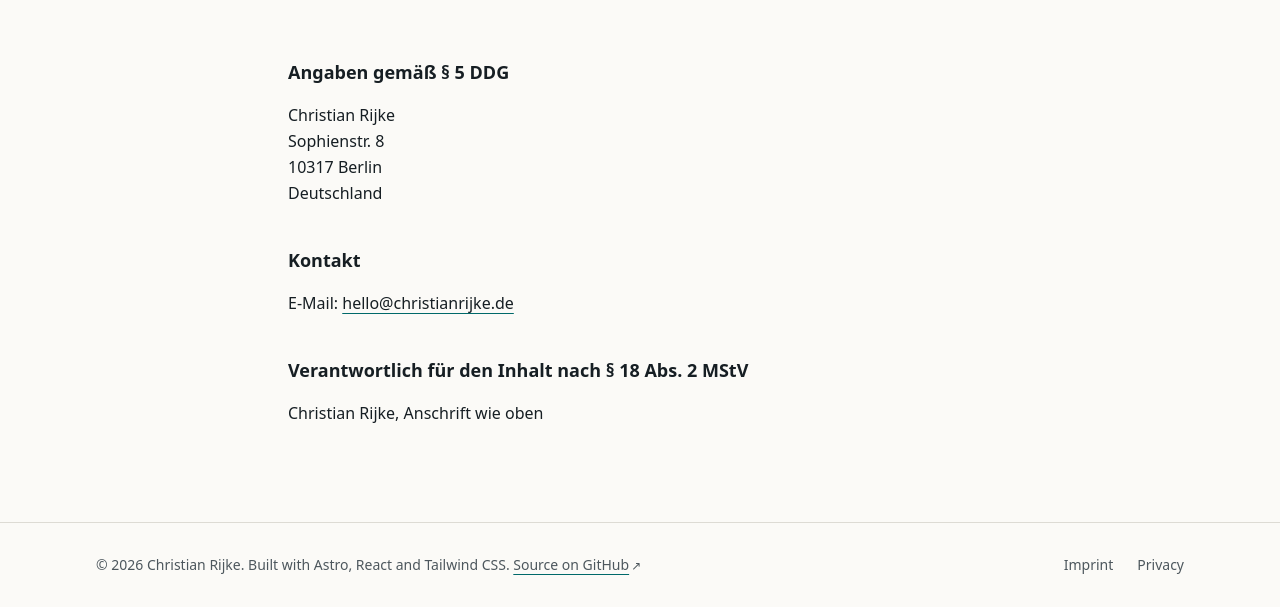
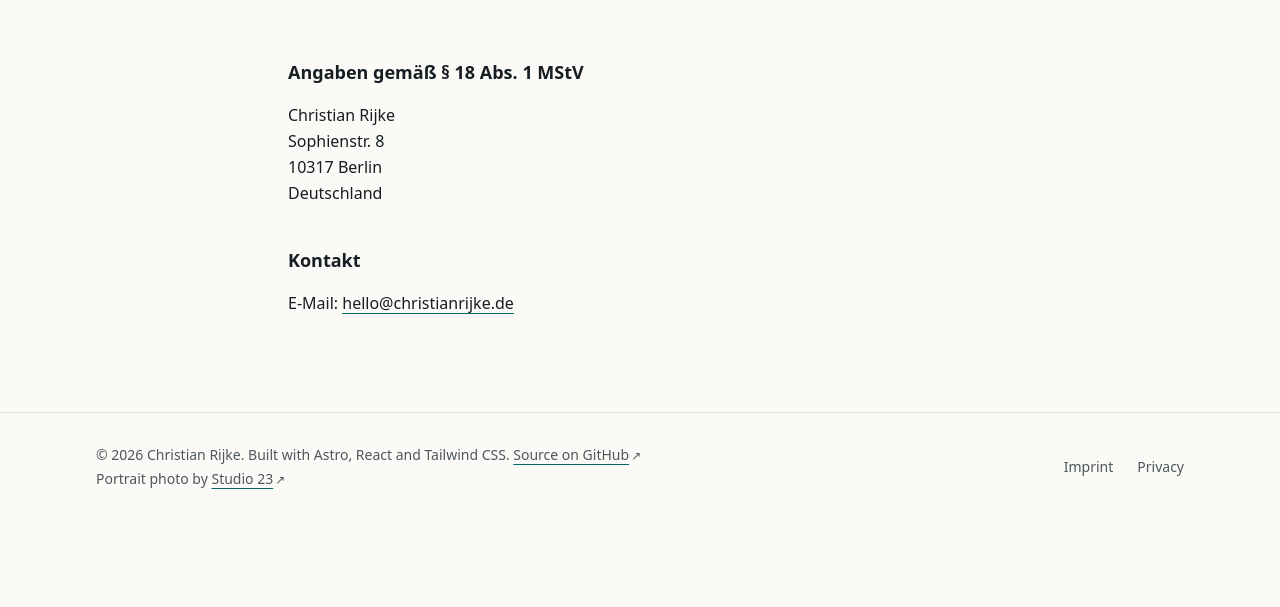
Before and after one commit to crijke/christianrijke.de, an Astro site: page /imprint in a window 1280 px wide. Shown: the part 207-814 px from the top of the page. Built offline with nearby package versions, Linux system fonts and the light colour scheme; Astro itself is replaced by a stand-in of ours.

Commit message:
feat: update SiteFooter to include portrait credit and modify imprint section heading

```diff
--- a/src/components/SectionNav.test.tsx
+++ b/src/components/SectionNav.test.tsx
@@ -62,14 +62,17 @@ describe('SectionNav', () => {
     render(<SectionNav />);
     expect(screen.queryByRole('link', { current: true })).not.toBeInTheDocument();
 
-    intersect('work', true);
-    expect(screen.getByRole('link', { current: true })).toHaveTextContent('Work');
+    // Independent of which sections the home page config enables.
+    const [first, second] = sections;
 
-    intersect('work', false);
-    intersect('experience', true);
-    expect(screen.getByRole('link', { current: true })).toHaveTextContent('Experience');
+    intersect(first.id, true);
+    expect(screen.getByRole('link', { current: true })).toHaveTextContent(first.label);
 
-    intersect('experience', false);
+    intersect(first.id, false);
+    intersect(second.id, true);
+    expect(screen.getByRole('link', { current: true })).toHaveTextContent(second.label);
+
+    intersect(second.id, false);
     expect(screen.queryByRole('link', { current: true })).not.toBeInTheDocument();
   });
 
@@ -84,6 +87,8 @@ describe('SectionNav', () => {
       window.dispatchEvent(new Event('scroll'));
     });
 
-    expect(screen.getByRole('link', { current: true })).toHaveTextContent('Contact');
+    expect(screen.getByRole('link', { current: true })).toHaveTextContent(
+      sections[sections.length - 1].label,
+    );
   });
 });
--- a/src/components/SiteFooter.tsx
+++ b/src/components/SiteFooter.tsx
@@ -5,12 +5,20 @@ export function SiteFooter() {
   return (
     <footer className="border-t border-line">
       <div className="container-page flex flex-col gap-4 py-8 text-sm text-muted sm:flex-row sm:items-center sm:justify-between">
+        <div className="space-y-1">
           <p>
             © {new Date().getFullYear()} {profile.name}. Built with Astro, React and Tailwind CSS.{' '}
             <ExternalLink href={profile.source} className="link text-muted">
               Source on GitHub
             </ExternalLink>
           </p>
+          <p>
+            Portrait photo by{' '}
+            <ExternalLink href={profile.portraitCredit.href} className="link text-muted">
+              {profile.portraitCredit.label}
+            </ExternalLink>
+          </p>
+        </div>
         <ul aria-label="Legal" className="flex gap-6">
           <li>
             <a href="/imprint" className="hover:text-ink">
--- a/src/content/profile.ts
+++ b/src/content/profile.ts
@@ -16,6 +16,7 @@ export const profile = {
     xing: { label: 'Xing', href: 'https://www.xing.com/profile/Christian_Rijke' },
   },
   source: 'https://github.com/crijke/christianrijke.de',
+  portraitCredit: { label: 'Studio 23', href: 'https://www.bewerbungsfotos-friedrichshain.com/' },
 } as const satisfies {
   links: Record<string, Link>;
   [key: string]: unknown;
--- a/src/pages/imprint.astro
+++ b/src/pages/imprint.astro
@@ -4,7 +4,7 @@ import { profile } from '../content/profile';
 ---
 
 <LegalPage title="Impressum">
-  <h2>Angaben gemäß § 5 DDG</h2>
+  <h2>Angaben gemäß § 18 Abs. 1 MStV</h2>
   <p>
     {profile.name}
     <br />
@@ -18,7 +18,4 @@ import { profile } from '../content/profile';
   <p>
     E-Mail: <a href={`mailto:${profile.email}`}>{profile.email}</a>
   </p>
-
-  <h2>Verantwortlich für den Inhalt nach § 18 Abs. 2 MStV</h2>
-  <p>{profile.name}, Anschrift wie oben</p>
 </LegalPage>
```
Lines whose indentation alone changed are shown as unchanged.
